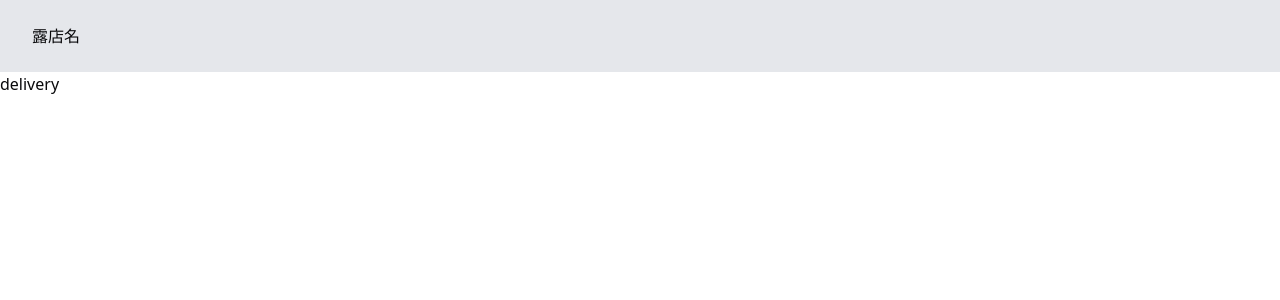
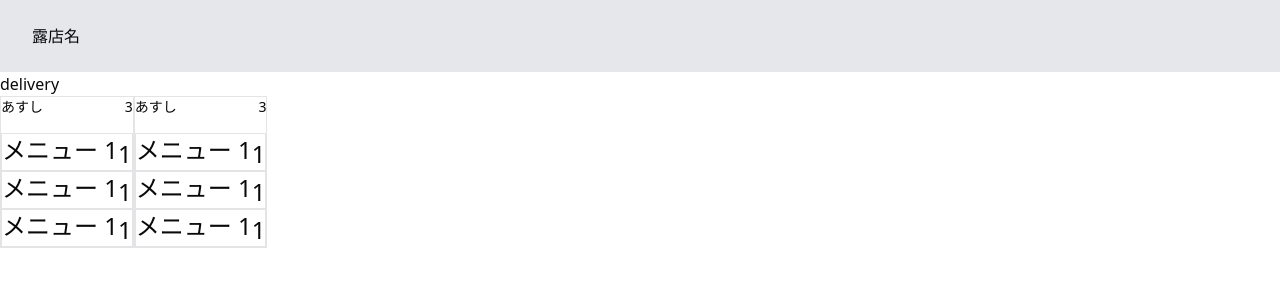
Before and after one commit to hirune05/EasyCreateRotenAppWeb, a Next.js app in the folder frontend/: page /delivery in a window 1280 px wide. Shown: the top 300 px of the page. Built offline with nearby package versions, Linux system fonts and the light colour scheme.

Commit message:
feat: "注文内容を表示するダイアログのコンポーネントの追加 #54"

```diff
--- a/frontend/app/delivery/page.tsx
+++ b/frontend/app/delivery/page.tsx
@@ -1,7 +1,11 @@
+import DeliveryDetailDialog from '@/features/routes/delivery/components/DeliveryDetailDialog'
+
 export default function Page() {
   return (
     <div>
       <h1>delivery</h1>
+      <DeliveryDetailDialog />
+      <DeliveryDetailDialog />
     </div>
   )
 }
```
